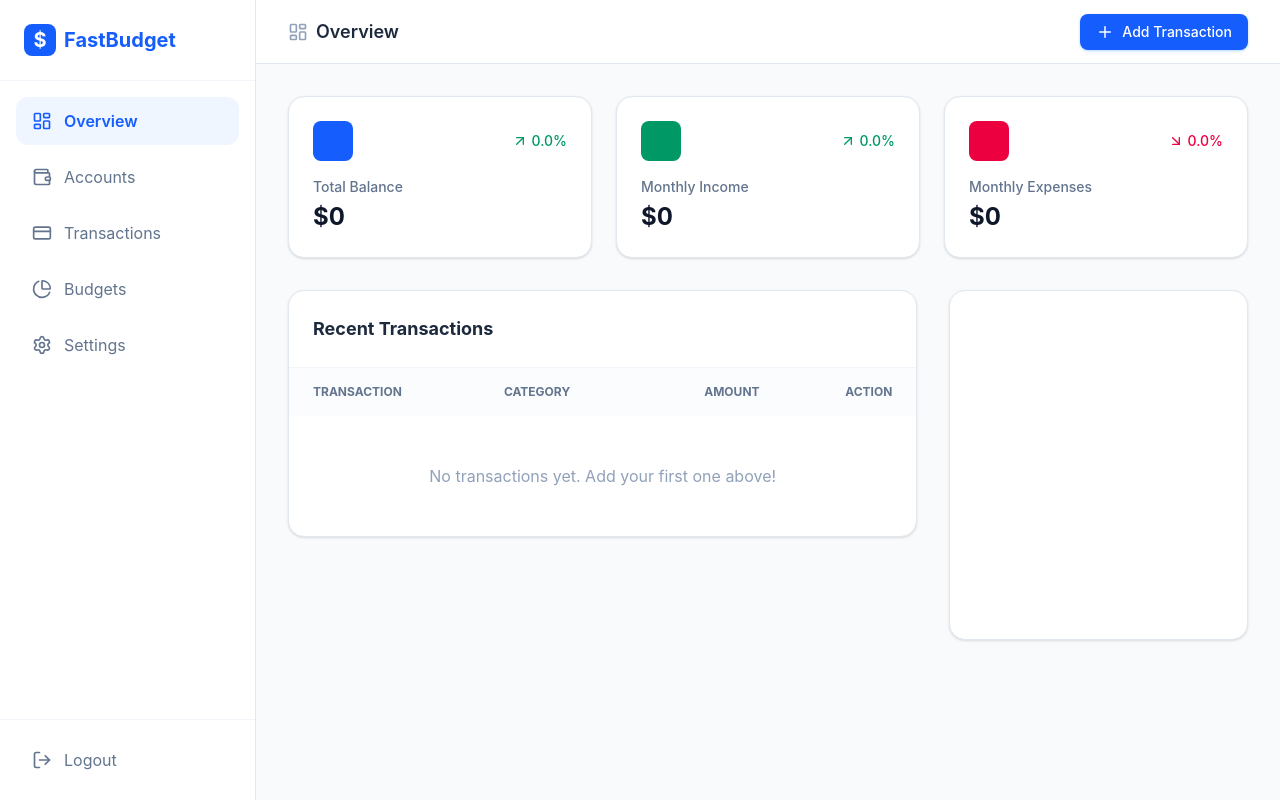
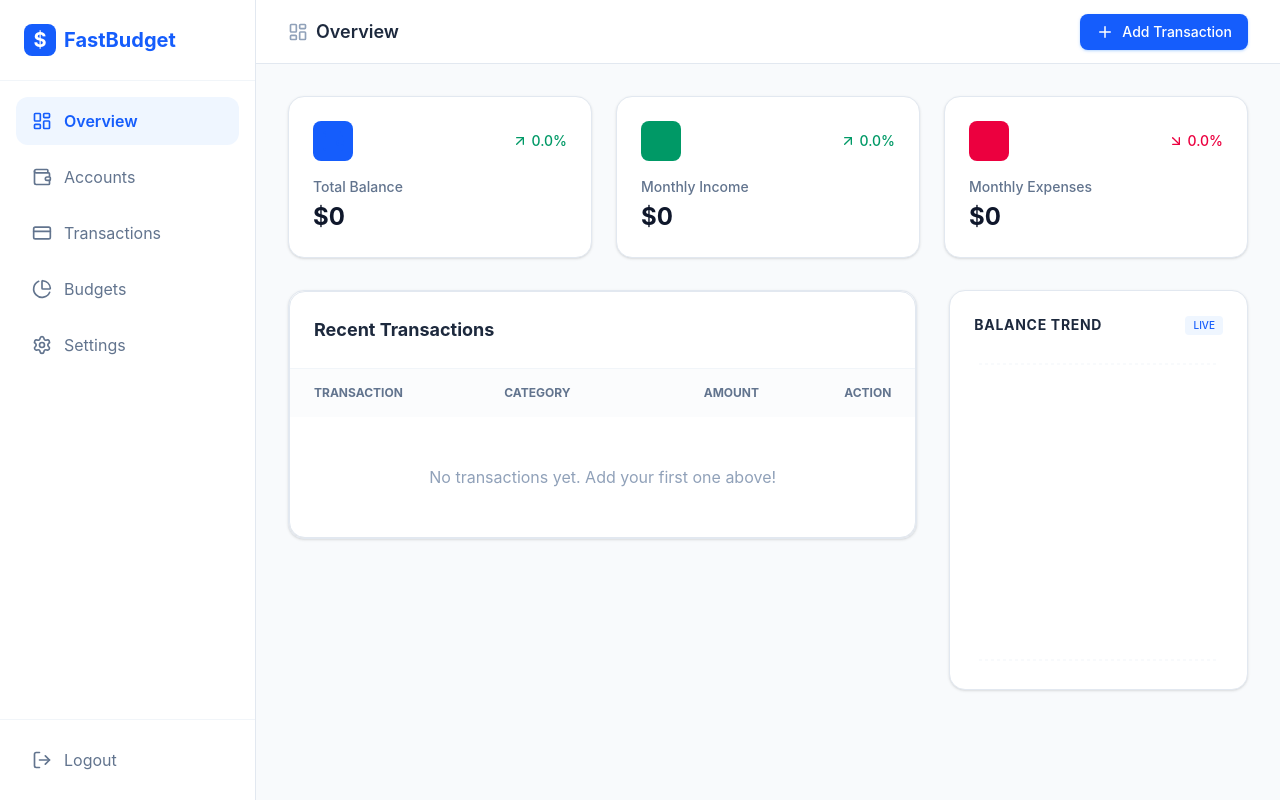
Before and after one commit to Palpatine0/FlowMint, a React (Vite) app in the folder finance-tracker/: page / in a window 1280 px wide. Built offline with nearby package versions, Linux system fonts and the light colour scheme.

Commit message:
updating dashboard to add BalanceChart

```diff
--- a/finance-tracker/src/pages/Dashboard.tsx
+++ b/finance-tracker/src/pages/Dashboard.tsx
@@ -3,6 +3,7 @@ import { StatCard } from "../components/ui/StatCard";
 import { TransactionList } from "../components/ui/TransactionList";
 import type { Transaction, DashboardStats } from "../types";
 import { useState } from "react";
+import { BalanceChart } from "../components/ui/BalanceChart";
 
 interface DashboardProps {
   stats: DashboardStats;
@@ -25,7 +26,7 @@ export function Dashboard({
   const hasMore = displayLimit < sortedTransactions.length;
 
   return (
-    <>
+    <div className="max-w-7xl mx-auto">
       <div className="grid grid-cols-1 md:grid-cols-3 gap-6 mb-8">
         <StatCard
           title="Total Balance"
@@ -53,17 +54,20 @@ export function Dashboard({
         />
       </div>
 
-      <div className="grid grid-cols-1 lg:grid-cols-3 gap-8">
+      <div className="grid grid-cols-1 lg:grid-cols-3 gap-8 items-start">
         <div className="lg:col-span-2 space-y-4">
-          <TransactionList
-            transactions={visibleTransactions}
-            onDelete={onDeleteTransaction}
-          />
+          <div className="bg-white rounded-2xl border border-slate-200 shadow-sm overflow-hidden">
+            <TransactionList
+              transactions={visibleTransactions}
+              onDelete={onDeleteTransaction}
+            />
+          </div>
+
           {hasMore && (
-            <div className="flex justify-center mt-4">
+            <div className="flex justify-center mt-6">
               <button
                 onClick={() => setDisplayLimit((prev) => prev + 5)}
-                className="text-sm font-medium text-blue-600 hover:text-blue-700 bg-blue-50 px-6 py-2 rounded-full transition-colors"
+                className="text-sm font-semibold text-blue-600 hover:text-blue-700 bg-blue-50 hover:bg-blue-100 px-8 py-2.5 rounded-full transition-all"
               >
                 Load More
               </button>
@@ -73,10 +77,23 @@ export function Dashboard({
 
         <div className="lg:col-span-1">
           <div className="sticky top-8 space-y-6">
-            <div className="bg-white p-6 rounded-2xl border border-slate-200 shadow-sm h-[350px]"></div>
+            <div className="bg-white p-6 rounded-2xl border border-slate-200 shadow-sm h-[400px] flex flex-col">
+              <div className="flex items-center justify-between mb-6">
+                <h3 className="text-sm font-bold text-slate-800 uppercase tracking-wider">
+                  Balance Trend
+                </h3>
+                <span className="text-[10px] font-medium px-2 py-0.5 rounded bg-blue-50 text-blue-600">
+                  LIVE
+                </span>
+              </div>
+
+              <div className="flex-1 w-full min-h-0">
+                <BalanceChart transactions={transactions} />
+              </div>
+            </div>
           </div>
         </div>
       </div>
-    </>
+    </div>
   );
 }
```
